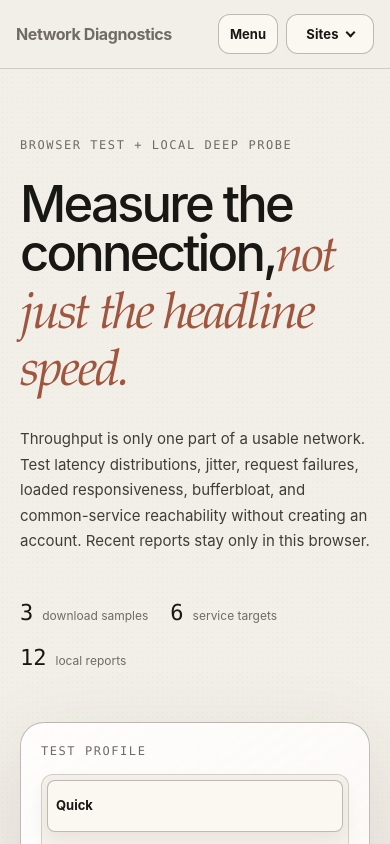
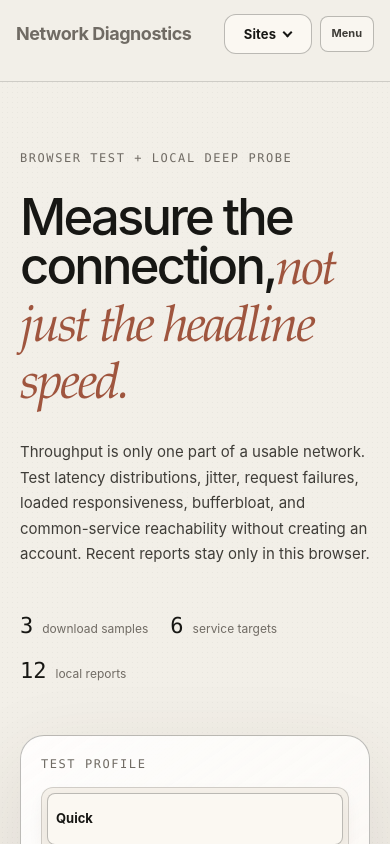
Before and after one commit to JohnnyZLi/Network-Diagnostics-Suite, a React (Vite) app: page / in a window 390 px wide. Shown: the top 844 px of the page. Built offline with nearby package versions, Linux system fonts and the light colour scheme.

Commit message:
Delegate compact navigation styling

```diff
--- a/src/design-system-adapter.css
+++ b/src/design-system-adapter.css
@@ -40,7 +40,7 @@ body::after,
   box-shadow: 0 0 0 5px var(--_jl-focus-gap-color);
 }
 
-/* Reset the legacy Network header. Shared CSS owns the actual geometry. */
+/* Neutralize legacy header geometry; the shared classes own the rendered contract. */
 .site-header {
   width: 100%;
   min-height: var(--jl-layout-header-height);
@@ -137,92 +137,3 @@ body::after,
 .information-panel--probe h2 {
   color: var(--accent);
 }
-
-@media (max-width: 900px) {
-  .site-header .site-nav,
-  .site-header .site-nav--open {
-    width: auto;
-    min-height: 0;
-    position: absolute;
-    z-index: var(--jl-z-menu);
-    top: 100%;
-    right: var(--jl-layout-gutter);
-    left: var(--jl-layout-gutter);
-    grid-template-columns: 1fr;
-    gap: var(--jl-space-1);
-    margin-top: var(--jl-space-2);
-    padding: var(--jl-space-2);
-    border: 1px solid var(--jl-color-rule-strong);
-    border-radius: var(--jl-radius-md);
-    background: var(--jl-color-surface);
-    box-shadow: var(--jl-shadow-high);
-    -webkit-backdrop-filter: none;
-    backdrop-filter: none;
-    font-size: 13px;
-  }
-
-  .site-header .site-nav {
-    display: none;
-  }
-
-  .site-header .site-nav--open {
-    display: grid;
-  }
-
-  .site-header .site-nav a {
-    min-height: var(--jl-control-height-md);
-    display: flex;
-    align-items: center;
-    padding-inline: var(--jl-space-3);
-    border-radius: var(--jl-radius-sm);
-  }
-
-  .site-header .site-nav a:hover,
-  .site-header .site-nav a:focus-visible {
-    background: var(--jl-color-surface-muted);
-    text-decoration: none;
-  }
-
-  .nav-toggle {
-    min-height: var(--jl-control-height-sm);
-    order: -1;
-    display: inline-flex;
-    align-items: center;
-    justify-content: center;
-    border-color: var(--jl-color-rule-strong);
-    border-radius: var(--jl-radius-md);
-    background: var(--jl-color-surface);
-    color: var(--jl-color-ink);
-    font-family: var(--jl-font-ui);
-    font-size: 13px;
-    font-weight: 700;
-    line-height: 1;
-  }
-}
-
-@media (max-width: 560px) {
-  .site-header {
-    min-height: 68px;
-  }
-
-  .site-header .wordmark {
-    font-size: var(--jl-type-body-size);
-  }
-
-  .site-header .site-nav,
-  .site-header .site-nav--open {
-    right: var(--jl-space-4);
-    left: var(--jl-space-4);
-  }
-
-  .nav-toggle {
-    min-height: 40px;
-  }
-}
-
-@media (forced-colors: active) {
-  .nav-toggle,
-  .site-header .site-nav--open {
-    border-color: CanvasText;
-  }
-}
```
